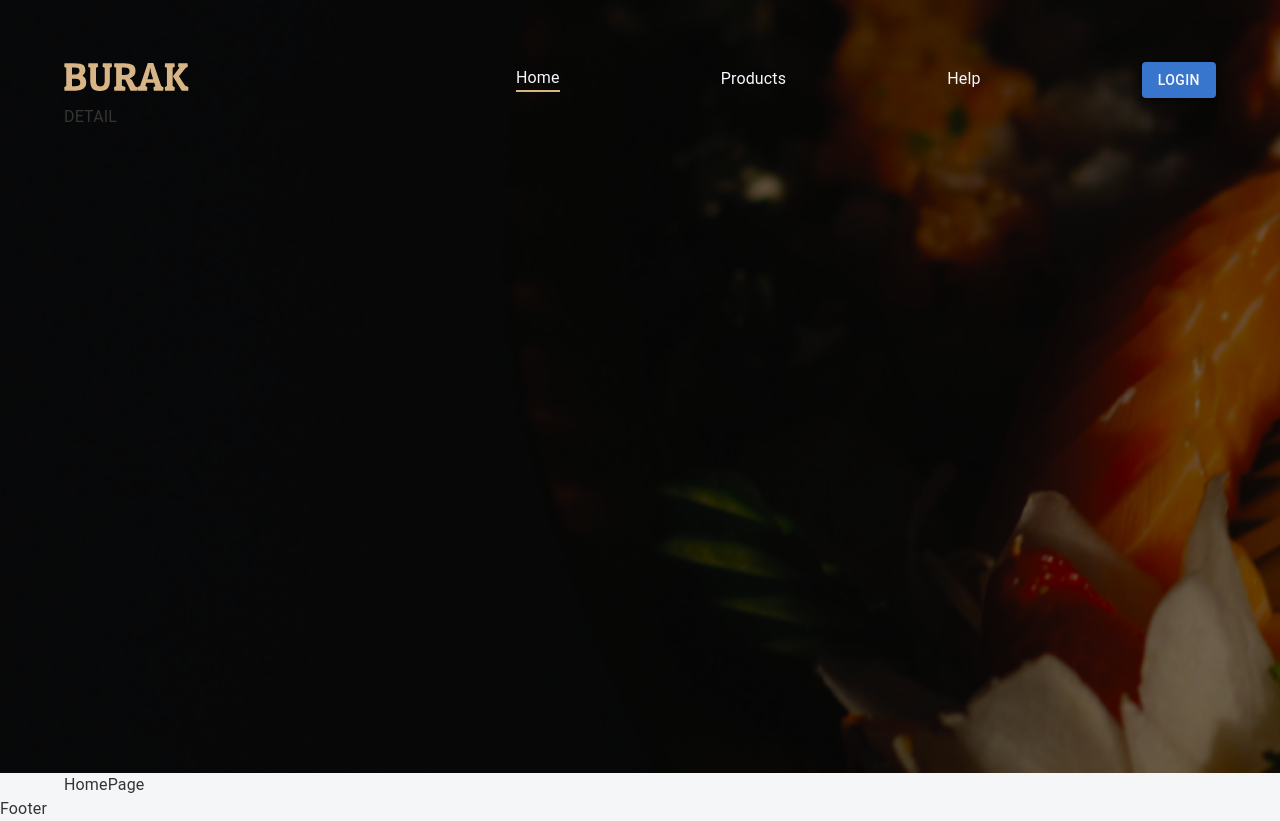
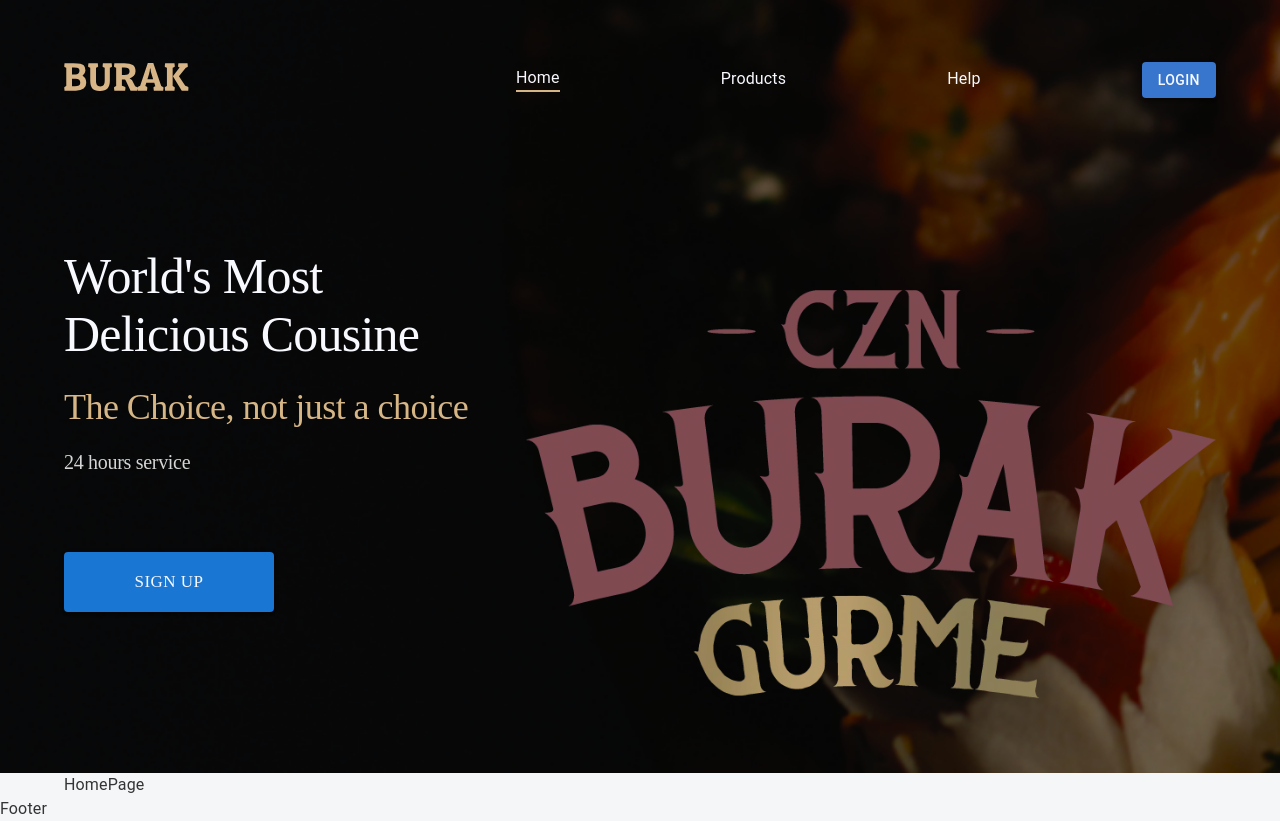
Before and after one commit to mumar9504/burak-react, a React (Create React App) app: page / in a window 1280 px wide. Built offline with nearby package versions, Linux system fonts and the light colour scheme.

Commit message:
fix: modify homeNavbar header component

```diff
--- a/src/app/components/headers/HomeNavbar.tsx
+++ b/src/app/components/headers/HomeNavbar.tsx
@@ -60,7 +60,25 @@
             )}
           </Stack>
         </Stack>
-        <Stack>DETAIL</Stack>
+        <Stack className={"header-frame"}>
+          <Stack className={"detail"}>
+            <Box className={"head-main-txt"}>
+              World's Most Delicious Cousine
+            </Box>
+            <Box className={"wel-txt"}>The Choice, not just a choice</Box>
+            <Box className={"service-txt"}>24 hours service</Box>
+            <Box className={"signup"}>
+              {!authMember ? (
+                <Button variant="contained" className={"signup-button"}>
+                  SIGN UP
+                </Button>
+              ) : null}
+            </Box>
+          </Stack>
+          <Box className={"logo-frame"}>
+            <div className={"logo-img"}></div>
+          </Box>
+        </Stack>
       </Container>
     </div>
   );
--- a/src/css/navbar.css
+++ b/src/css/navbar.css
@@ -74,3 +74,93 @@
 .home-navbar div.hover-line:after {
   transform-origin: 0% 50%;
 }
+
+.home-navbar .navbar-container .header-frame {
+  margin-top: 142px;
+  height: 462px;
+  display: flex;
+  flex-direction: row;
+  justify-content: space-between;
+}
+
+.home-navbar .navbar-container .header-frame .detail {
+  width: 510px;
+  display: flex;
+  flex-direction: column;
+}
+
+.home-navbar .navbar-container .header-frame .detail {
+  width: 450px;
+  height: 150px;
+
+  font-family: "Roboto Serif";
+  font-size: 50px;
+  font-style: normal;
+  font-weight: 500;
+  line-height: normal;
+  letter-spacing: -0.75px;
+  color: #f8f8ff;
+}
+
+.home-navbar .navbar-container .header-frame .detail .wel-txt {
+  margin-top: 23px;
+  width: 510px;
+  height: 42px;
+
+  font-family: "Roboto Serif";
+  font-size: 36px;
+  font-style: normal;
+  font-weight: 400;
+  line-height: normal;
+  letter-spacing: -0.54px;
+  color: #d7b686;
+}
+
+.home-navbar .navbar-container .header-frame .detail .service-txt {
+  margin-top: 23px;
+  width: 153px;
+  height: 23px;
+
+  font-family: "Roboto Serif";
+  font-size: 20px;
+  font-style: normal;
+  font-weight: 400;
+  line-height: normal;
+  letter-spacing: -0.3px;
+  color: #d5d5d5;
+}
+
+.home-navbar .navbar-container .detail .signup {
+  margin-top: 73px;
+}
+
+.home-navbar .navbar-container .detail .signup .signup-button {
+  width: 210px;
+  height: 60px;
+
+  border-radius: 4px;
+  background: #1976d2;
+  text-align: center;
+
+  font-family: Poppins;
+  font-size: 17px;
+  font-style: normal;
+  font-weight: 400;
+  line-height: normal;
+  color: #F8F8FF;
+}
+
+.home-navbar .navbar-container .logo-frame {
+  margin-top: 43px;
+  width: 690px;
+  height: 419px;
+}
+
+.home-navbar .navbar-container .logo-frame .logo-img {
+  width: 100%;
+  height: 100%;
+  background: url("/public/img/logo.webp");
+  background-size: contain;
+  background-repeat: no-repeat;
+  filter: invert(25%);
+}
```
